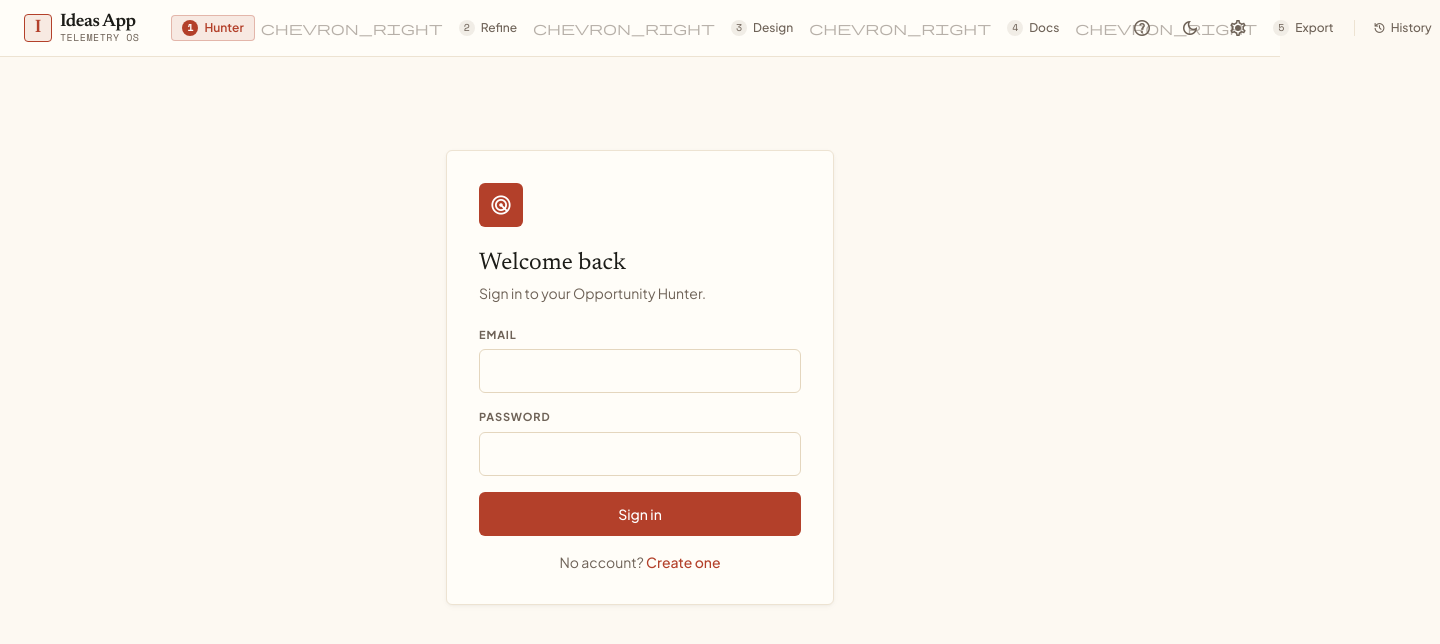
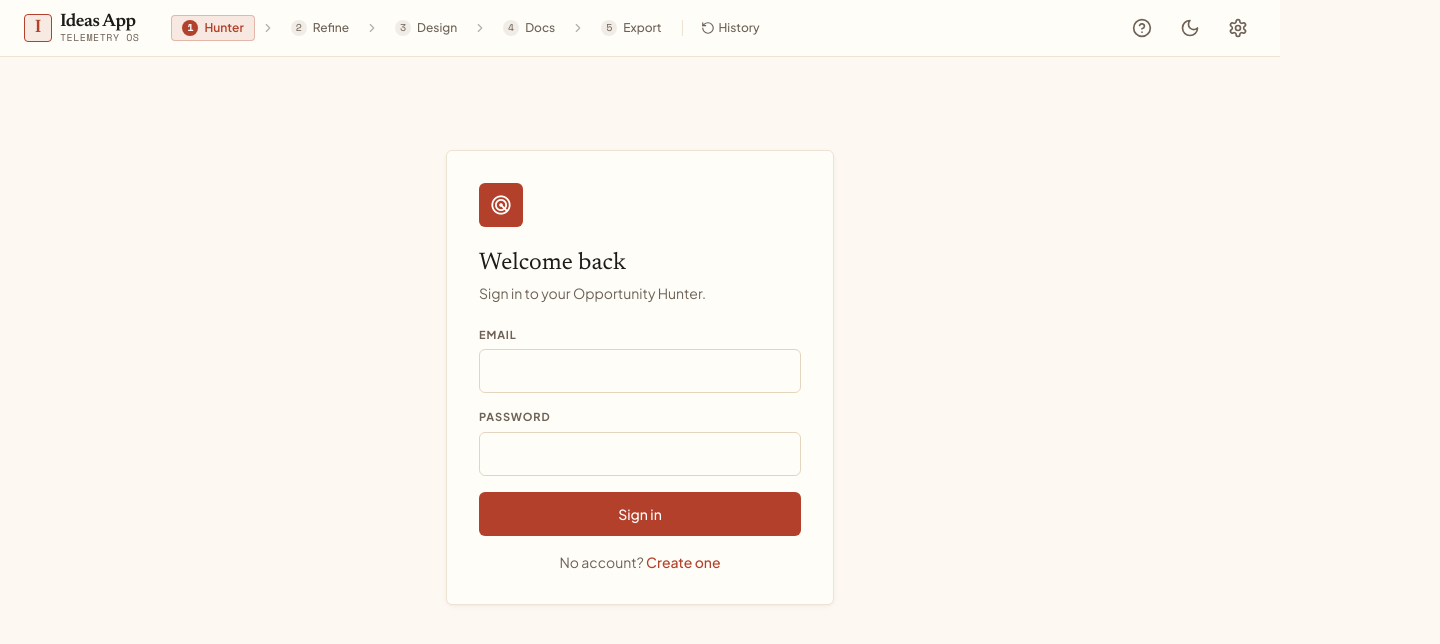
Before and after one commit to shahbzshah/The-Tool, a Next.js app: page /login in a window 1280 px wide. Shown: the top 644 px of the page, 1440 px wide, since content can reach past the window. Built offline with nearby package versions, Linux system fonts and the light colour scheme; no server answers.

Commit message:
Replace Material Symbols with inline SVGs in navbar (font not loading reliably)

```diff
--- a/src/components/AppHeader.tsx
+++ b/src/components/AppHeader.tsx
@@ -103,9 +103,20 @@ export default function AppHeader({ className = "" }: { className?: string }) {
               return (
                 <span key={step.label} className="flex items-center gap-1.5">
                   {i > 0 && (
-                    <span className="material-symbols text-[14px] text-muted-foreground/50">
-                      chevron_right
-                    </span>
+                    <svg
+                      width="14"
+                      height="14"
+                      viewBox="0 0 24 24"
+                      fill="none"
+                      stroke="currentColor"
+                      strokeWidth="2"
+                      strokeLinecap="round"
+                      strokeLinejoin="round"
+                      className="text-muted-foreground/50"
+                      aria-hidden="true"
+                    >
+                      <path d="m9 18 6-6-6-6" />
+                    </svg>
                   )}
                   <span
                     className={`flex items-center gap-1.5 rounded px-2.5 py-1 font-medium ${
@@ -126,7 +137,9 @@ export default function AppHeader({ className = "" }: { className?: string }) {
                       }`}
                     >
                       {isDone ? (
-                        <span className="material-symbols text-[12px]">check</span>
+                        <svg width="12" height="12" viewBox="0 0 24 24" fill="none" stroke="currentColor" strokeWidth="2.5" strokeLinecap="round" strokeLinejoin="round" aria-hidden="true">
+                          <path d="M20 6 9 17l-5-5" />
+                        </svg>
                       ) : (
                         i + 1
                       )}
@@ -143,7 +156,10 @@ export default function AppHeader({ className = "" }: { className?: string }) {
                 current === 5 ? "text-primary" : "text-muted-foreground hover:text-foreground"
               }`}
             >
-              <span className="material-symbols text-[14px]">history</span>
+              <svg width="14" height="14" viewBox="0 0 24 24" fill="none" stroke="currentColor" strokeWidth="2" strokeLinecap="round" strokeLinejoin="round" aria-hidden="true">
+                <path d="M3 12a9 9 0 1 0 9-9 9.75 9.75 0 0 0-6.74 2.74L3 8" />
+                <path d="M3 3v5h5" />
+              </svg>
               <span>History</span>
             </Link>
           </nav>
@@ -157,7 +173,11 @@ export default function AppHeader({ className = "" }: { className?: string }) {
             title="Help — take the pipeline tour"
             className="flex min-h-[44px] min-w-[44px] items-center justify-center rounded-md border border-transparent text-muted-foreground transition-colors hover:border-border hover:bg-muted hover:text-foreground md:h-9 md:min-h-0 md:w-9 md:min-w-0"
           >
-            <span className="material-symbols text-[20px]">help</span>
+            <svg width="20" height="20" viewBox="0 0 24 24" fill="none" stroke="currentColor" strokeWidth="2" strokeLinecap="round" strokeLinejoin="round" aria-hidden="true">
+              <circle cx="12" cy="12" r="10" />
+              <path d="M9.09 9a3 3 0 0 1 5.83 1c0 2-3 3-3 3" />
+              <path d="M12 17h.01" />
+            </svg>
           </button>
           <button
             onClick={toggleTheme}
@@ -165,9 +185,23 @@ export default function AppHeader({ className = "" }: { className?: string }) {
             title="Toggle theme"
             className="flex h-9 w-9 items-center justify-center rounded-md border border-transparent text-muted-foreground transition-colors hover:border-border hover:bg-muted hover:text-foreground"
           >
-            <span className="material-symbols text-[20px]">
-              {dark ? "light_mode" : "dark_mode"}
-            </span>
+            {dark ? (
+              <svg width="20" height="20" viewBox="0 0 24 24" fill="none" stroke="currentColor" strokeWidth="2" strokeLinecap="round" strokeLinejoin="round" aria-hidden="true">
+                <circle cx="12" cy="12" r="4" />
+                <path d="M12 2v2" />
+                <path d="M12 20v2" />
+                <path d="m4.93 4.93 1.41 1.41" />
+                <path d="m17.66 17.66 1.41 1.41" />
+                <path d="M2 12h2" />
+                <path d="M20 12h2" />
+                <path d="m6.34 17.66-1.41 1.41" />
+                <path d="m19.07 4.93-1.41 1.41" />
+              </svg>
+            ) : (
+              <svg width="20" height="20" viewBox="0 0 24 24" fill="none" stroke="currentColor" strokeWidth="2" strokeLinecap="round" strokeLinejoin="round" aria-hidden="true">
+                <path d="M12 3a6 6 0 0 0 9 9 9 9 0 1 1-9-9Z" />
+              </svg>
+            )}
           </button>
           <Link
             href="/settings"
@@ -175,7 +209,10 @@ export default function AppHeader({ className = "" }: { className?: string }) {
             title="Settings"
             className="flex h-9 w-9 items-center justify-center rounded-md border border-transparent text-muted-foreground transition-colors hover:border-border hover:bg-muted hover:text-foreground"
           >
-            <span className="material-symbols text-[20px]">settings</span>
+            <svg width="20" height="20" viewBox="0 0 24 24" fill="none" stroke="currentColor" strokeWidth="2" strokeLinecap="round" strokeLinejoin="round" aria-hidden="true">
+              <path d="M12.22 2h-.44a2 2 0 0 0-2 2v.18a2 2 0 0 1-1 1.73l-.43.25a2 2 0 0 1-2 0l-.15-.08a2 2 0 0 0-2.73.73l-.22.38a2 2 0 0 0 .73 2.73l.15.1a2 2 0 0 1 1 1.72v.51a2 2 0 0 1-1 1.74l-.15.09a2 2 0 0 0-.73 2.73l.22.38a2 2 0 0 0 2.73.73l.15-.08a2 2 0 0 1 2 0l.43.25a2 2 0 0 1 1 1.73V20a2 2 0 0 0 2 2h.44a2 2 0 0 0 2-2v-.18a2 2 0 0 1 1-1.73l.43-.25a2 2 0 0 1 2 0l.15.08a2 2 0 0 0 2.73-.73l.22-.39a2 2 0 0 0-.73-2.73l-.15-.08a2 2 0 0 1-1-1.74v-.5a2 2 0 0 1 1-1.74l.15-.09a2 2 0 0 0 .73-2.73l-.22-.38a2 2 0 0 0-2.73-.73l-.15.08a2 2 0 0 1-2 0l-.43-.25a2 2 0 0 1-1-1.73V4a2 2 0 0 0-2-2z" />
+              <circle cx="12" cy="12" r="3" />
+            </svg>
           </Link>
           {email && (
             <>
```
